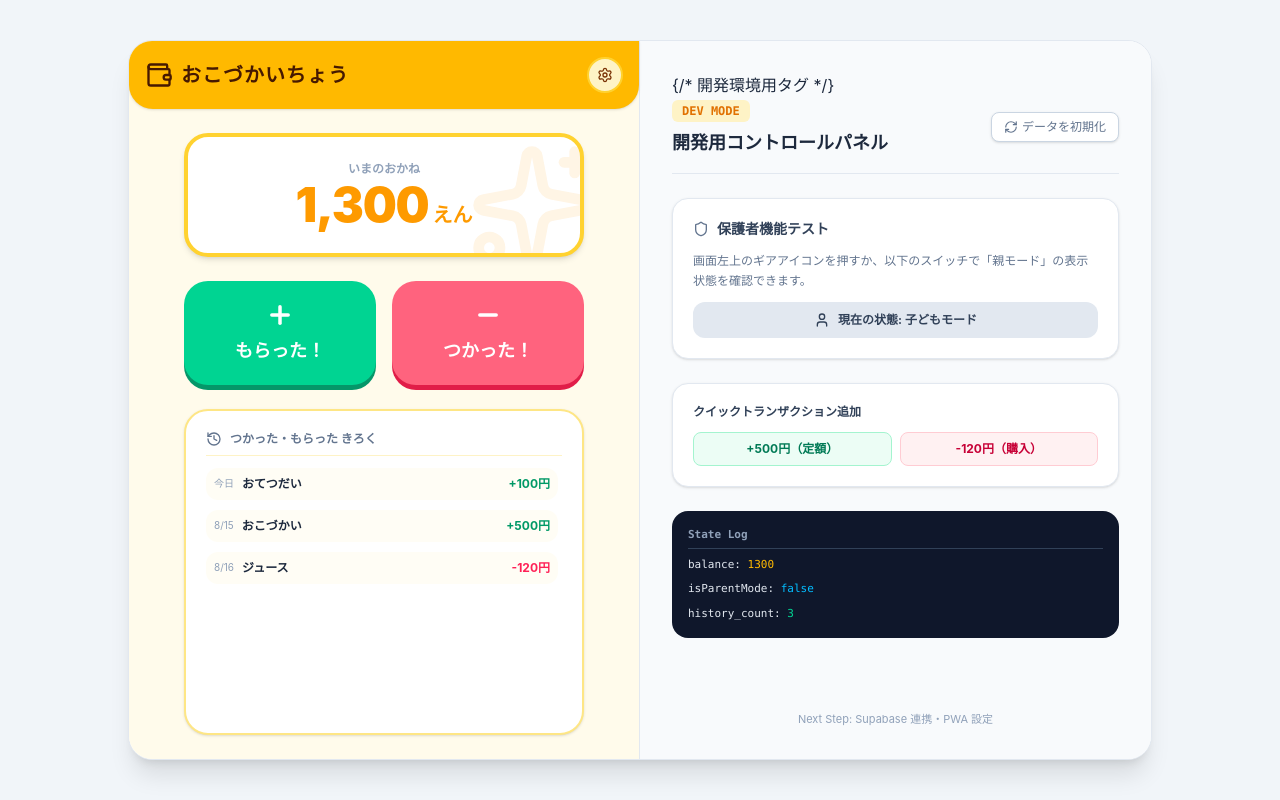
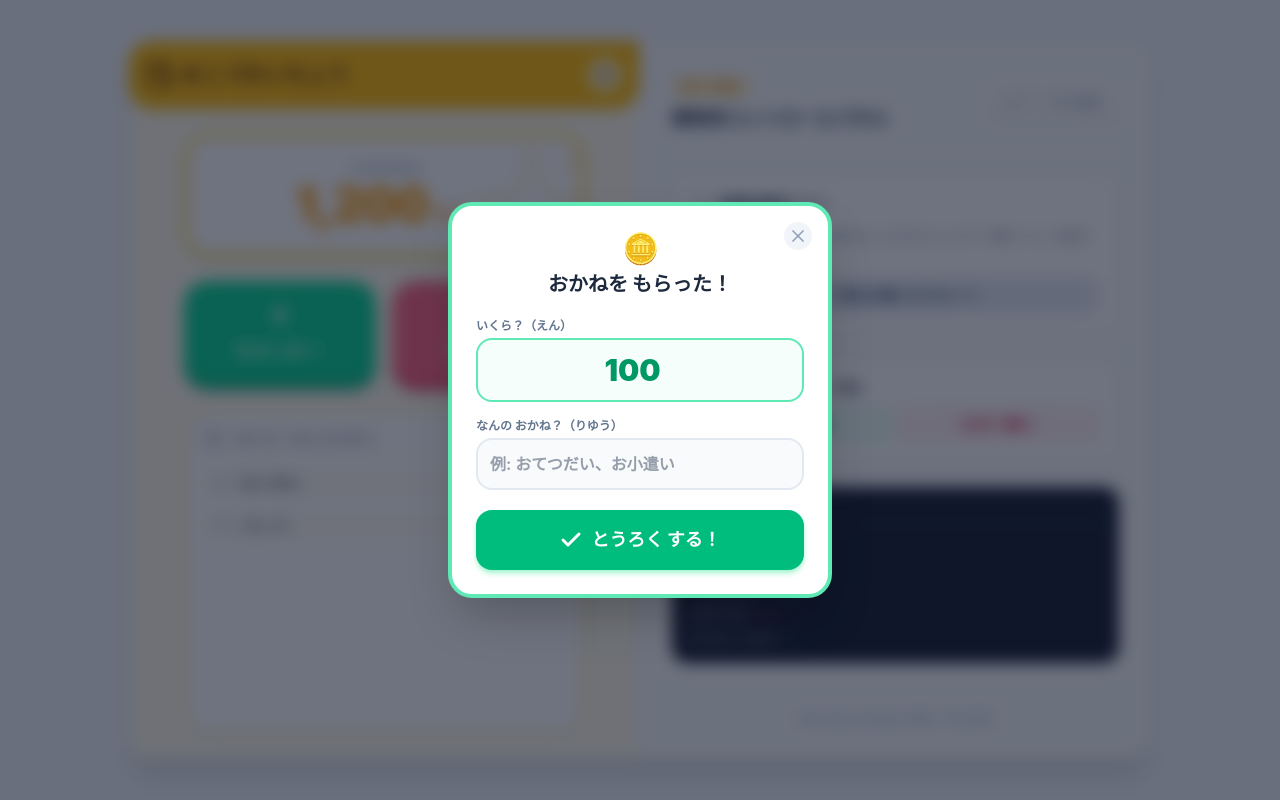
Before and after one commit to kei5o55/pocket-money-book, a Nuxt app: page / in a window 1280 px wide. Both pictures are taken after a click on the button "もらった！". Built offline with nearby package versions, Linux system fonts and the light colour scheme.

Commit message:
モーダル追加

```diff
--- a/app/app.vue
+++ b/app/app.vue
@@ -1,17 +1,65 @@
 <script setup lang="ts">
+import { ref } from 'vue'
 import { Wallet, Settings, Plus, Minus, History, Sparkles, Shield, User, RefreshCw } from 'lucide-vue-next'
+// モーダルコンポーネントのインポート
+import TransactionModal from '~/components/TransactionModal.vue'
 
 // リアクティブな状態管理（NuxtのuseStateを使用）
 const balance = useState<number>('balance', () => 1200)
 const isParentMode = useState<boolean>('isParentMode', () => false)
 
-const history = useState('history', () => [
+interface HistoryItem {
+  id: number
+  type: 'in' | 'out'
+  title: string
+  amount: number
+  date: string
+}
+
+const history = useState<HistoryItem[]>('history', () => [
   { id: 1, type: 'in', title: 'おこづかい', amount: 500, date: '8/15' },
   { id: 2, type: 'out', title: 'ジュース', amount: 120, date: '8/16' }
 ])
 
-// お小遣い追加
-const handleAdd = (amount: number, title: string) => {
+// モーダルの状態管理
+const isModalOpen = ref(false)
+const modalType = ref<'in' | 'out'>('in')
+
+// モーダルを開く
+const openModal = (type: 'in' | 'out') => {
+  modalType.value = type
+  isModalOpen.value = true
+}
+
+// モーダルからの送信イベントハンドラー
+const handleTransactionSubmit = (data: { amount: number; title: string; type: 'in' | 'out' }) => {
+  const amountNum = Number(data.amount)
+
+  // 支出（out）の場合の残高チェック
+  if (data.type === 'out' && balance.value < amountNum) {
+    alert('おかねが たりないよ！')
+    return
+  }
+
+  // 残高の更新
+  if (data.type === 'in') {
+    balance.value += amountNum
+  } else {
+    balance.value -= amountNum
+  }
+
+  // 履歴への追加
+  history.value.unshift({
+    id: Date.now(),
+    type: data.type,
+    title: data.title,
+    amount: amountNum,
+    date: '今日'
+  })
+}
+
+// 開発用直接追加・消費関数（デバッグパネル用）
+const handleAddDirect = (amount: number, title: string) => {
   balance.value += amount
   history.value.unshift({
     id: Date.now(),
@@ -22,8 +70,7 @@ const handleAdd = (amount: number, title: string) => {
   })
 }
 
-// 支出処理
-const handleUse = (amount: number, title: string) => {
+const handleUseDirect = (amount: number, title: string) => {
   if (balance.value < amount) {
     alert('おかねが たりないよ！')
     return
@@ -83,7 +130,7 @@ const handleReset = () => {
         <div class="p-6 flex flex-col gap-6 flex-1 overflow-y-auto max-w-md mx-auto w-full">
 
           <!-- 親モード状態バナー -->
-          <div v-if="isParentMode" class="bg-slate-800 text-slate-100 p-3 rounded-2xl text-xs flex justify-between items-center shadow-md animate-fade-in">
+          <div v-if="isParentMode" class="bg-slate-800 text-slate-100 p-3 rounded-2xl text-xs flex justify-between items-center shadow-md">
             <span class="flex items-center gap-1.5 font-bold">
               <Shield class="w-4 h-4 text-amber-400" />
               おうちのひと モード
@@ -109,16 +156,18 @@ const handleReset = () => {
 
           <!-- 操作ボタン -->
           <div class="grid grid-cols-2 gap-4">
+            <!-- もらった！ボタン -->
             <button
-              @click="handleAdd(100, 'おてつだい')"
+              @click="openModal('in')"
               class="flex flex-col items-center justify-center gap-2 bg-emerald-400 hover:bg-emerald-500 active:translate-y-1 text-white font-black text-lg py-5 rounded-3xl shadow-[0_5px_0_#059669] active:shadow-none transition-all"
             >
               <Plus class="w-7 h-7 stroke-[3]" />
               <span>もらった！</span>
             </button>
 
+            <!-- つかった！ボタン -->
             <button
-              @click="handleUse(100, 'かいもの')"
+              @click="openModal('out')"
               class="flex flex-col items-center justify-center gap-2 bg-rose-400 hover:bg-rose-500 active:translate-y-1 text-white font-black text-lg py-5 rounded-3xl shadow-[0_5px_0_#e11d48] active:shadow-none transition-all"
             >
               <Minus class="w-7 h-7 stroke-[3]" />
@@ -156,7 +205,6 @@ const handleReset = () => {
       <section class="lg:col-span-6 p-8 bg-slate-50 flex flex-col justify-between">
         <div class="space-y-6">
 
-          {/* 開発環境用タグ */}
           <div class="flex items-center justify-between border-b border-slate-200 pb-4">
             <div>
               <span class="text-xs font-mono font-bold text-amber-600 bg-amber-100 px-2.5 py-1 rounded-md">DEV MODE</span>
@@ -171,7 +219,7 @@ const handleReset = () => {
             </button>
           </div>
 
-          <!-- 親設定パネル（切り替えテスト用） -->
+          <!-- 親設定パネル -->
           <div class="bg-white p-5 rounded-2xl border border-slate-200 shadow-sm space-y-3">
             <div class="flex items-center gap-2 text-slate-700 font-bold text-sm">
               <Shield class="w-4 h-4 text-slate-500" />
@@ -195,13 +243,13 @@ const handleReset = () => {
             <h3 class="text-xs font-bold text-slate-700">クイックトランザクション追加</h3>
             <div class="grid grid-cols-2 gap-2">
               <button
-                @click="handleAdd(500, 'おこづかい')"
+                @click="handleAddDirect(500, 'おこづかい')"
                 class="py-2 bg-emerald-50 hover:bg-emerald-100 text-emerald-700 text-xs font-bold rounded-lg border border-emerald-200 transition"
               >
                 +500円（定額）
               </button>
               <button
-                @click="handleUse(120, 'ジュース')"
+                @click="handleUseDirect(120, 'ジュース')"
                 class="py-2 bg-rose-50 hover:bg-rose-100 text-rose-700 text-xs font-bold rounded-lg border border-rose-200 transition"
               >
                 -120円（購入）
@@ -214,17 +262,26 @@ const handleReset = () => {
             <div class="text-slate-400 font-bold border-b border-slate-700 pb-1">State Log</div>
             <div>balance: <span class="text-amber-400">{{ balance }}</span></div>
             <div>isParentMode: <span class="text-sky-400">{{ isParentMode }}</span></div>
+            <div>isModalOpen: <span class="text-emerald-400">{{ isModalOpen }}</span></div>
+            <div>modalType: <span class="text-rose-400">{{ modalType }}</span></div>
             <div>history_count: <span class="text-emerald-400">{{ history.length }}</span></div>
           </div>
 
         </div>
 
-        <!-- フッターメモ -->
         <p class="text-[11px] text-slate-400 text-center mt-6">
           Next Step: Supabase 連携・PWA 設定
         </p>
       </section>
 
     </div>
+
+    <!-- モーダルコンポーネント配置 -->
+    <TransactionModal
+      v-model="isModalOpen"
+      :type="modalType"
+      @submit="handleTransactionSubmit"
+    />
+
   </div>
 </template>
--- /dev/null
+++ b/app/components/TransactionModal.vue
@@ -0,0 +1,123 @@
+<!-- components/TransactionModal.vue -->
+<script setup lang="ts">
+import { ref, watch } from 'vue'
+import { X, Check } from 'lucide-vue-next'
+
+const props = defineProps<{
+    type: 'in' | 'out'
+}>()
+
+const isOpen = defineModel<boolean>({ default: false })
+
+const emit = defineEmits<{
+    (e: 'submit', payload: { amount: number; title: string; type: 'in' | 'out' }): void
+}>()
+
+const form = ref({
+    amount: 100,
+    title: ''
+})
+
+// モーダルが開くたびに初期値をリセット
+watch(isOpen, (newVal) => {
+    if (newVal) {
+        form.value = {
+        amount: props.type === 'in' ? 100 : 120,
+        title: ''
+        }
+    }
+})
+
+const handleSubmit = () => {
+    if (!form.value.title.trim()) {
+        alert('なまえ（りゆう）を 入力してね！')
+        return
+    }
+    if (form.value.amount <= 0) {
+        alert('きんがくを 入力してね！')
+        return
+    }
+
+    emit('submit', {
+        ...form.value,
+        type: props.type
+    })
+
+    isOpen.value = false
+}
+</script>
+
+<template>
+    <Teleport to="body">
+        <div
+        v-if="isOpen"
+        class="fixed inset-0 z-50 flex items-center justify-center bg-slate-900/60 backdrop-blur-sm p-4 animate-fade-in"
+        >
+        <div
+            class="bg-white w-full max-w-sm rounded-3xl p-6 shadow-2xl border-4 transition-all space-y-5 relative"
+            :class="type === 'in' ? 'border-emerald-300' : 'border-rose-300'"
+        >
+            <!-- 閉じるボタン -->
+            <button
+            @click="isOpen = false"
+            class="absolute top-4 right-4 text-slate-400 hover:text-slate-600 p-1 rounded-full bg-slate-100"
+            >
+            <X class="w-5 h-5" />
+            </button>
+
+            <!-- ヘッダー -->
+            <div class="text-center">
+            <span class="text-3xl">{{ type === 'in' ? '🪙' : '🛍️' }}</span>
+            <h2 class="text-xl font-black text-slate-800 mt-1">
+                {{ type === 'in' ? 'おかねを もらった！' : 'おかねを つかった！' }}
+            </h2>
+            </div>
+
+            <!-- フォーム領域 -->
+            <div class="space-y-4">
+            <div>
+                <label class="block text-xs font-bold text-slate-500 mb-1">いくら？（えん）</label>
+                <input
+                v-model.number="form.amount"
+                type="number"
+                step="10"
+                class="w-full text-center text-3xl font-black border-2 rounded-2xl py-3 focus:outline-none transition-colors"
+                :class="[
+                    type === 'in'
+                    ? 'text-emerald-600 bg-emerald-50/50 border-emerald-300 focus:ring-2 focus:ring-emerald-400'
+                    : 'text-rose-600 bg-rose-50/50 border-rose-300 focus:ring-2 focus:ring-rose-400'
+                ]"
+                />
+            </div>
+
+            <div>
+                <label class="block text-xs font-bold text-slate-500 mb-1">
+                {{ type === 'in' ? 'なんの おかね？（りゆう）' : 'なにを かったの？（りゆう）' }}
+                </label>
+                <input
+                v-model="form.title"
+                type="text"
+                :placeholder="type === 'in' ? '例: おてつだい、お小遣い' : '例: ジュース、おかし'"
+                class="w-full text-base font-bold text-slate-700 bg-slate-50 border-2 border-slate-200 rounded-2xl p-3 focus:outline-none transition-colors"
+                :class="type === 'in' ? 'focus:border-emerald-400' : 'focus:border-rose-400'"
+                />
+            </div>
+            </div>
+
+            <!-- 登録ボタン -->
+            <button
+            @click="handleSubmit"
+            class="w-full flex items-center justify-center gap-2 text-white font-black text-lg py-4 rounded-2xl shadow-md transition-all active:scale-[0.98]"
+            :class="[
+                type === 'in'
+                ? 'bg-emerald-500 hover:bg-emerald-600 shadow-emerald-200'
+                : 'bg-rose-500 hover:bg-rose-600 shadow-rose-200'
+            ]"
+            >
+            <Check class="w-6 h-6 stroke-[3]" />
+            <span>とうろく する！</span>
+            </button>
+        </div>
+        </div>
+    </Teleport>
+</template>
```
